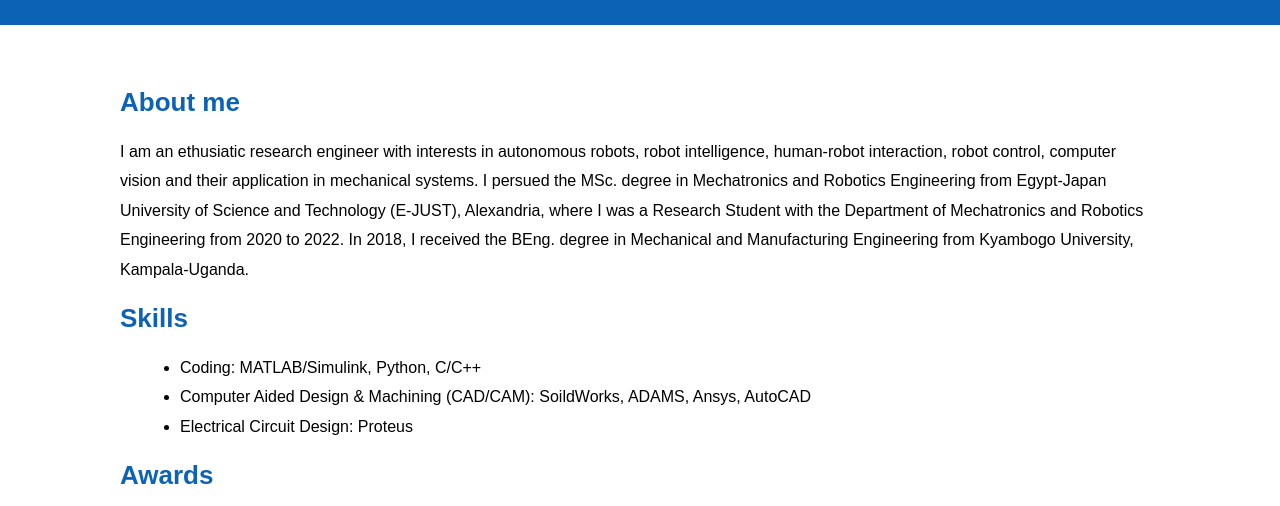
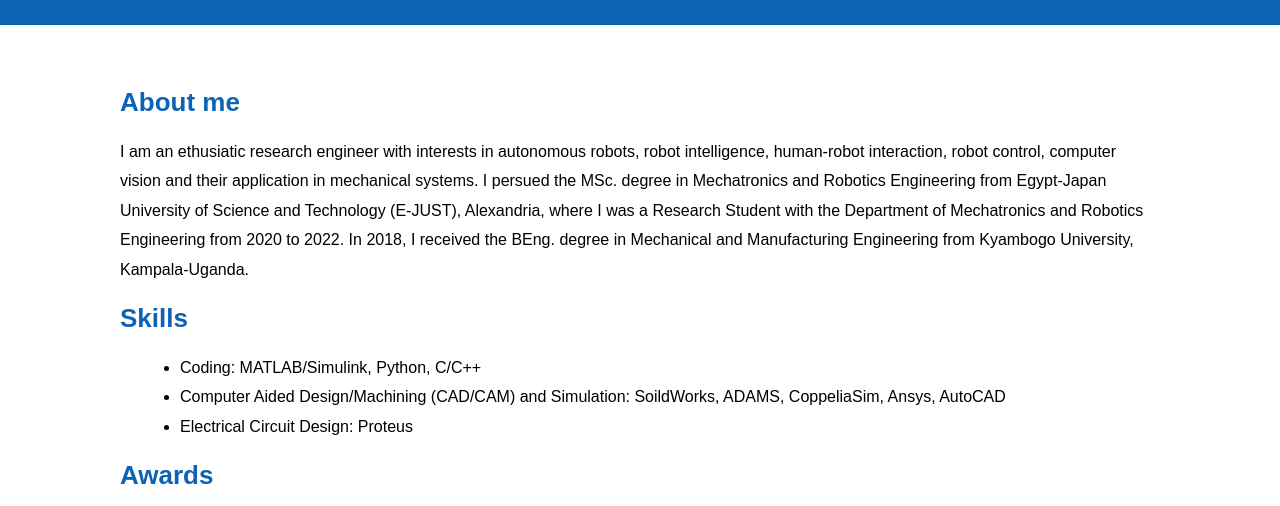
Before and after one commit to almos-a/almos-a.github.io, a plain HTML site: page index.html in a window 1280 px wide. Shown: the part 277-783 px from the top of the page. Drawn offline with Linux system fonts and the light colour scheme.

Commit message:
Update index.html

```diff
--- a/index.html
+++ b/index.html
@@ -65,7 +65,7 @@
                 <div class="info">
                     <ul>
                         <li>Coding: MATLAB/Simulink, Python, C/C++</li>
-                        <li>Computer Aided Design & Machining (CAD/CAM): SoildWorks, ADAMS, Ansys, AutoCAD</li>
+                        <li>Computer Aided Design/Machining (CAD/CAM) and Simulation: SoildWorks, ADAMS, CoppeliaSim, Ansys, AutoCAD</li>
                         <li>Electrical Circuit Design: Proteus</li>
                     </ul>
                 </div>
```
